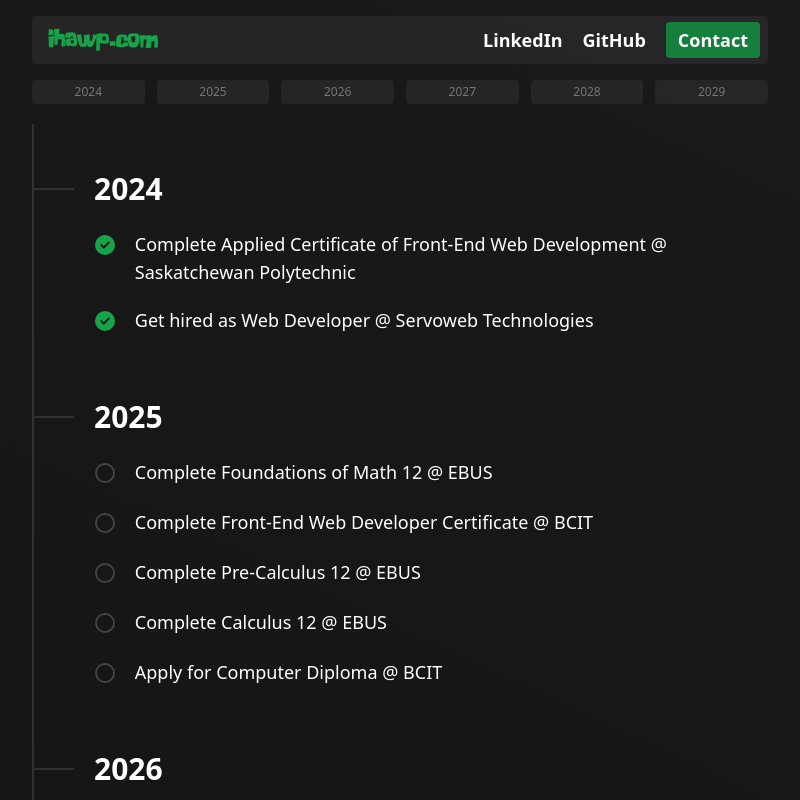
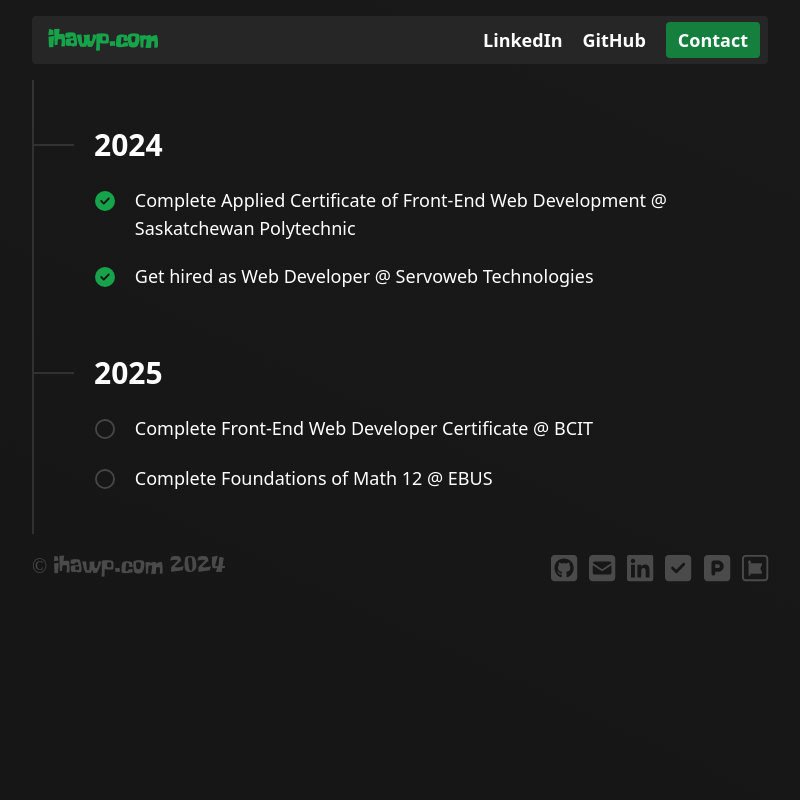
Before and after one commit to ihawp/portfolio, a React (Vite) app: page /roadmap in a window 1280 px wide. Shown: the whole page, without its empty margins (240-1040 px from the left). Built offline with nearby package versions, Linux system fonts and the light colour scheme.

Commit message:
roadmap... upgraded to vite 5.4.12!

```diff
--- a/package.json
+++ b/package.json
@@ -35,6 +35,6 @@
     "tailwindcss": "^3.4.14",
     "typescript": "~5.6.2",
     "typescript-eslint": "^8.10.0",
-    "vite": "^5.4.9"
+    "vite": "^5.4.12"
   }
 }
--- a/src/page/Roadmap.tsx
+++ b/src/page/Roadmap.tsx
@@ -8,14 +8,6 @@ import { faCircleCheck } from "@fortawesome/free-solid-svg-icons";
  */
 export default function Roadmap() {
     return <>
-        <div className={"sm:flex h-max pb-5 hidden gap-3 w-full text-center text-[#999] text-opacity-70 text-xs"}>
-            <a href={"#2024"} className={"p-1 flex-grow bg-[#999] bg-opacity-10 rounded hover:bg-opacity-30"}>2024</a>
-            <a href={"#2025"} className={"p-1 flex-grow bg-[#999] bg-opacity-10 rounded hover:bg-opacity-30"}>2025</a>
-            <a href={"#2026"} className={"p-1 flex-grow bg-[#999] bg-opacity-10 rounded hover:bg-opacity-30"}>2026</a>
-            <a href={"#2027"} className={"p-1 flex-grow bg-[#999] bg-opacity-10 rounded hover:bg-opacity-30"}>2027</a>
-            <a href={"#2028"} className={"p-1 flex-grow bg-[#999] bg-opacity-10 rounded hover:bg-opacity-30"}>2028</a>
-            <a href={"#2029"} className={"p-1 flex-grow bg-[#999] bg-opacity-10 rounded hover:bg-opacity-30"}>2029</a>
-        </div>
         <ul
             className={"list-none border-[#999] border-opacity-20 border-l-[2px] border-solid w-full py-10 flex flex-col gap-14"}>
             <li id="2024">
@@ -38,63 +30,11 @@ export default function Roadmap() {
                 <ul className={"list-none sm:pl-[3.8rem] pl-[2.5rem] flex flex-col gap-5"}>
                     <li className={"flex items-start"}>
                         <FontAwesomeIcon icon={faCircle} className={"h-[30px] w-[20px] sm:mr-5 mr-3 opacity-20"}/>
-                        <p>Complete Foundations of Math 12 @ EBUS</p>
-                    </li>
-                    <li className={"flex items-start"}>
-                        <FontAwesomeIcon icon={faCircle} className={"h-[30px] w-[20px] sm:mr-5 mr-3 opacity-20"}/>
                         <p>Complete Front-End Web Developer Certificate @ BCIT</p>
                     </li>
                     <li className={"flex items-start"}>
                         <FontAwesomeIcon icon={faCircle} className={"h-[30px] w-[20px] sm:mr-5 mr-3 opacity-20"}/>
-                        <p>Complete Pre-Calculus 12 @ EBUS</p>
-                    </li>
-                    <li className={"flex items-start"}>
-                        <FontAwesomeIcon icon={faCircle} className={"h-[30px] w-[20px] sm:mr-5 mr-3 opacity-20"}/>
-                        <p>Complete Calculus 12 @ EBUS</p>
-                    </li>
-                    <li className={"flex items-start"}>
-                        <FontAwesomeIcon icon={faCircle} className={"h-[30px] w-[20px] sm:mr-5 mr-3 opacity-20"}/>
-                        <p>Apply for Computer Diploma @ BCIT</p>
-                    </li>
-                </ul>
-            </li>
-            <li id="2026">
-                <h2 className="text-3xl font-bold pl-5 mt-6 mb-10 border-solid border-[#999] border-opacity-20 sm:border-l-[2.5rem] border-l-[1.3rem] h-[2px] flex items-center">2026</h2>
-                <ul className={"list-none sm:pl-[3.8rem] pl-[2.5rem] flex flex-col gap-5"}>
-                    <li className={"flex items-start"}>
-                        <FontAwesomeIcon icon={faCircle} className={"h-[30px] w-[20px] sm:mr-5 mr-3 opacity-20"}/>
-                        <p>Actively completing Diploma @ BCIT</p>
-                    </li>
-                </ul>
-            </li>
-            <li id="2027">
-                <h2 className="text-3xl font-bold pl-5 mt-6 mb-10 border-solid border-[#999] border-opacity-20 sm:border-l-[2.5rem] border-l-[1.3rem] h-[2px] flex items-center">2027</h2>
-                <ul className={"list-none sm:pl-[3.8rem] pl-[2.5rem] flex flex-col gap-5"}>
-                    <li className={"flex items-start"}>
-                        <FontAwesomeIcon icon={faCircle} className={"h-[30px] w-[20px] sm:mr-5 mr-3 opacity-20"}/>
-                        <p>Complete Computer Diploma @ BCIT</p>
-                    </li>
-                    <li className={"flex items-start"}>
-                        <FontAwesomeIcon icon={faCircle} className={"h-[30px] w-[20px] sm:mr-5 mr-3 opacity-20"}/>
-                        <p>Apply for BScACS (Applied Computer Science) Degree @ BCIT</p>
-                    </li>
-                </ul>
-            </li>
-            <li id="2028">
-                <h2 className="text-3xl font-bold pl-5 mt-6 mb-10 border-solid border-[#999] border-opacity-20 sm:border-l-[2.5rem] border-l-[1.3rem] h-[2px] flex items-center">2028</h2>
-                <ul className={"list-none sm:pl-[3.8rem] pl-[2.5rem] flex flex-col gap-5"}>
-                    <li className={"flex items-start"}>
-                        <FontAwesomeIcon icon={faCircle} className={"h-[30px] w-[20px] sm:mr-5 mr-3 opacity-20"}/>
-                        <p>Actively completing Degree @ BCIT</p>
-                    </li>
-                </ul>
-            </li>
-            <li id="2029">
-                <h2 className="text-3xl font-bold pl-5 mt-6 mb-10 border-solid border-[#999] border-opacity-20 sm:border-l-[2.5rem] border-l-[1.3rem] h-[2px] flex items-center">2029</h2>
-                <ul className={"list-none sm:pl-[3.8rem] pl-[2.5rem] flex flex-col gap-5"}>
-                    <li className={"flex items-start"}>
-                        <FontAwesomeIcon icon={faCircle} className={"h-[30px] w-[20px] sm:mr-5 mr-3 opacity-20"}/>
-                        <p>Complete Applied Computer Science Degree @ BCIT</p>
+                        <p>Complete Foundations of Math 12 @ EBUS</p>
                     </li>
                 </ul>
             </li>
```
Also changed, not shown: 1 other file (tests, documents, lock files or other folders).
